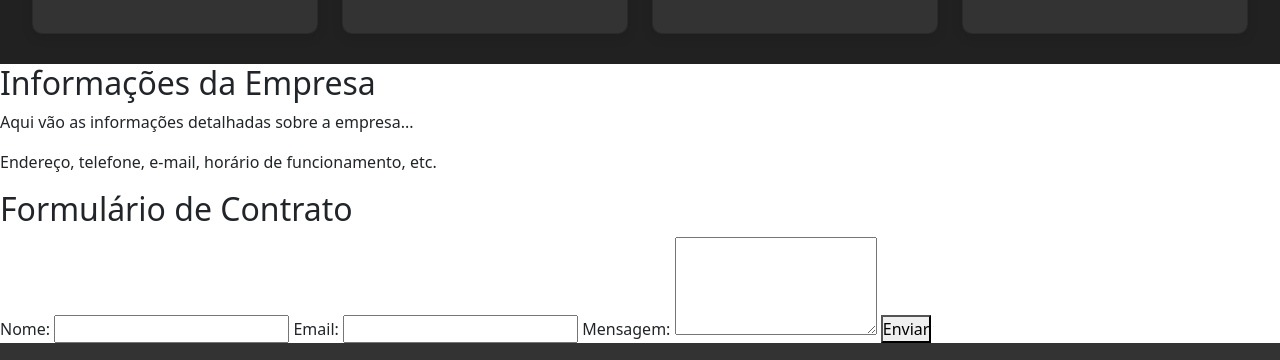
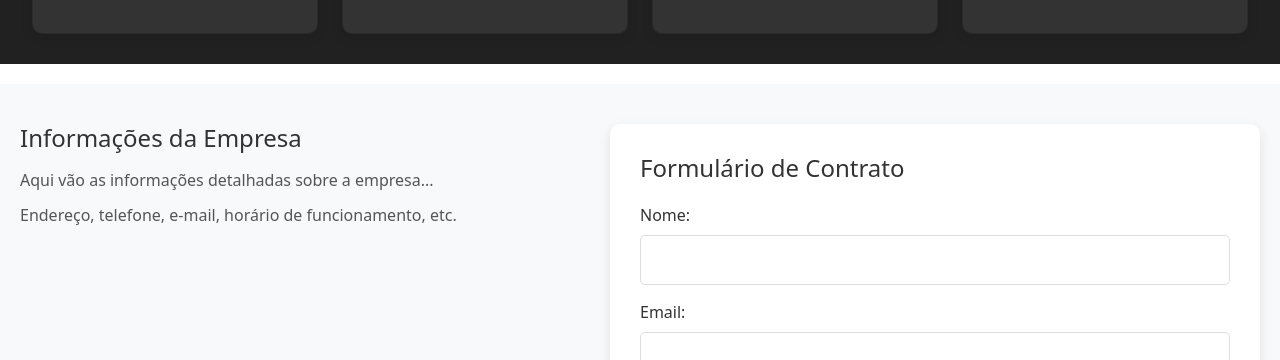
Before and after one commit to Alvarado433/WebSite-Visacond, a plain HTML site: page index.html in a window 1280 px wide. Shown: the part 1251-1611 px from the top of the page. Drawn offline with nearby package versions, Linux system fonts and the light colour scheme.

Commit message:
alteraçao site

```diff
--- a/Assets/css/Responsividade.css
+++ b/Assets/css/Responsividade.css
@@ -42,3 +42,20 @@
     margin-top: 0;
   }
 }
+
+
+/* Estilo Responsivo */
+@media (max-width: 768px) {
+  .contratar-me {
+    flex-direction: column;
+  }
+
+  .info-empresa,
+  .formulario-contrato {
+    min-width: 100%;
+  }
+
+  .info-empresa {
+    margin-bottom: 30px;
+  }
+}
--- a/Assets/css/sistema.css
+++ b/Assets/css/sistema.css
@@ -185,6 +185,91 @@
   box-shadow: 0 8px 20px rgba(0, 0, 0, 0.3);
 }
 
+
+/* Seção Contratar-me */
+.contratar-me {
+  display: flex;
+  flex-wrap: wrap;
+  justify-content: space-between;
+  padding: 40px 20px;
+  background-color: #f8f9fa;
+  margin: 20px 0;
+}
+
+.info-empresa {
+  flex: 1;
+  min-width: 45%;
+  margin-bottom: 20px;
+  color: #333;
+}
+
+.info-empresa h2 {
+  font-size: 24px;
+  margin-bottom: 15px;
+  color: #333;
+}
+
+.info-empresa p {
+  font-size: 16px;
+  line-height: 1.6;
+  margin-bottom: 10px;
+  color: #555;
+}
+
+.formulario-contrato {
+  flex: 1;
+  min-width: 45%;
+  background-color: #fff;
+  padding: 30px;
+  border-radius: 10px;
+  box-shadow: 0 4px 12px rgba(0, 0, 0, 0.1);
+}
+
+.formulario-contrato h2 {
+  font-size: 24px;
+  margin-bottom: 20px;
+  color: #333;
+}
+
+.formulario-contrato form {
+  display: flex;
+  flex-direction: column;
+}
+
+.formulario-contrato label {
+  font-size: 16px;
+  margin-bottom: 8px;
+  color: #333;
+}
+
+.formulario-contrato input,
+.formulario-contrato textarea {
+  padding: 12px;
+  font-size: 16px;
+  margin-bottom: 15px;
+  border: 1px solid #ddd;
+  border-radius: 5px;
+  width: 100%;
+  box-sizing: border-box;
+}
+
+.formulario-contrato button {
+  padding: 12px;
+  font-size: 16px;
+  background-color: #333;
+  color: #fff;
+  border: none;
+  border-radius: 5px;
+  cursor: pointer;
+  transition: background-color 0.3s ease;
+}
+
+.formulario-contrato button:hover {
+  background-color: #555;
+}
+
+
+
 /* Estilo do rodapé */
 .rodape-site {
   display: flex;
--- a/index.html
+++ b/index.html
@@ -3,7 +3,7 @@
   <head>
     <meta charset="UTF-8" />
     <meta name="viewport" content="width=device-width, initial-scale=1.0" />
-    <title>Visacond</title>
+    <title>Visacont</title>
 
     <!-- Bootstrap 5 CSS -->
     <link
@@ -19,10 +19,9 @@
     <link rel="stylesheet" href="Assets/css/Responsividade.css" />
     <style></style>
   </head>
-
   <body>
     <header class="header">
-      <div class="titulo">Visacond</div>
+      <div class="titulo">Visacont</div>
       <div class="hamburger-menu">
         <i class="bi bi-list"></i>
       </div>
@@ -117,10 +116,10 @@
         <h2>Formulário de Contrato</h2>
         <form action="#" method="post">
           <label for="nome">Nome:</label>
-          <input type="text" id="nome" name="nome" required>
+          <input type="text" id="nome" name="nome" required />
 
           <label for="email">Email:</label>
-          <input type="email" id="email" name="email" required>
+          <input type="email" id="email" name="email" required />
 
           <label for="mensagem">Mensagem:</label>
           <textarea id="mensagem" name="mensagem" rows="4" required></textarea>
@@ -129,7 +128,6 @@
         </form>
       </div>
     </section>
-
 
     <footer>
       <div class="rodape-site">
```
